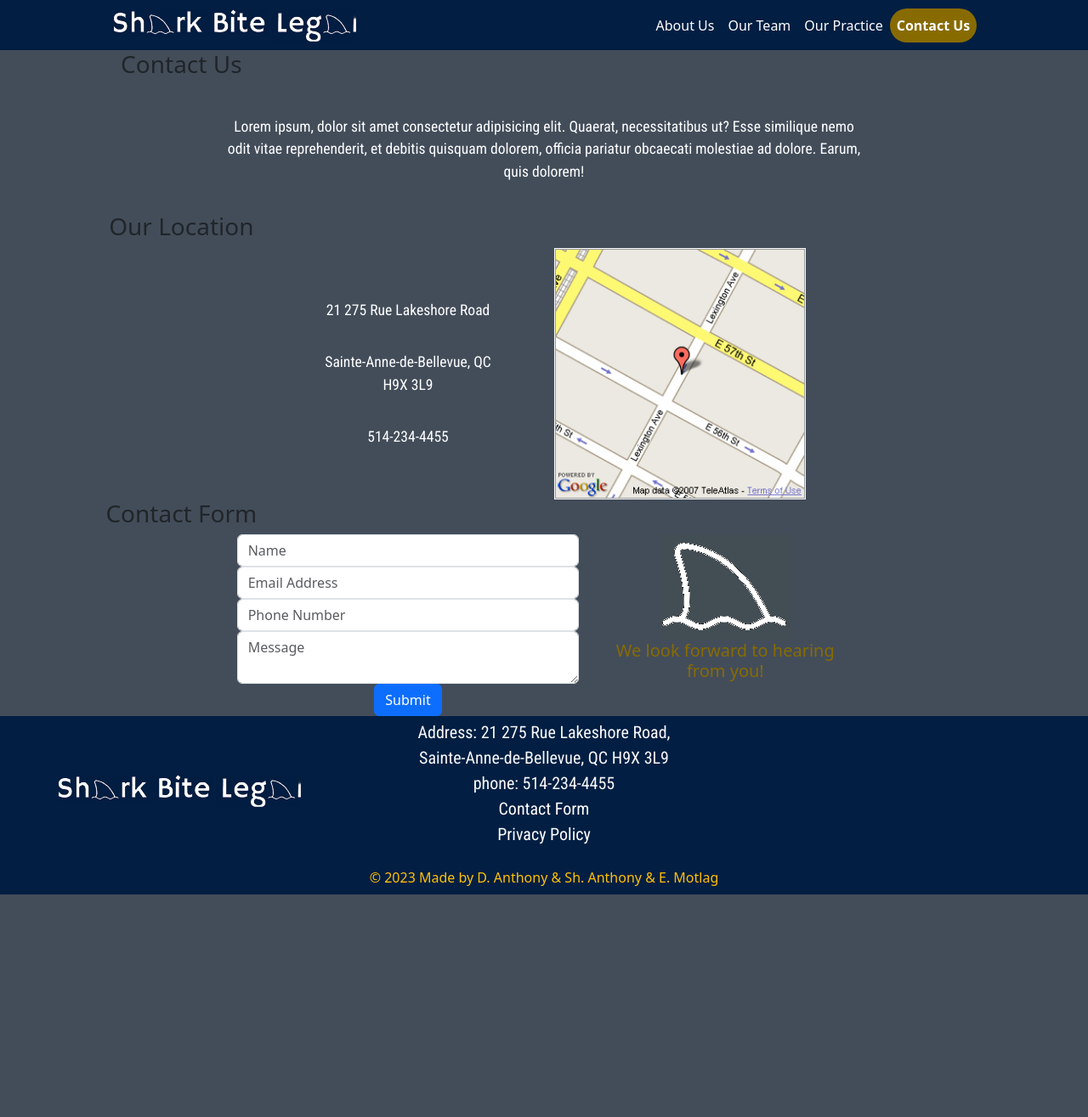
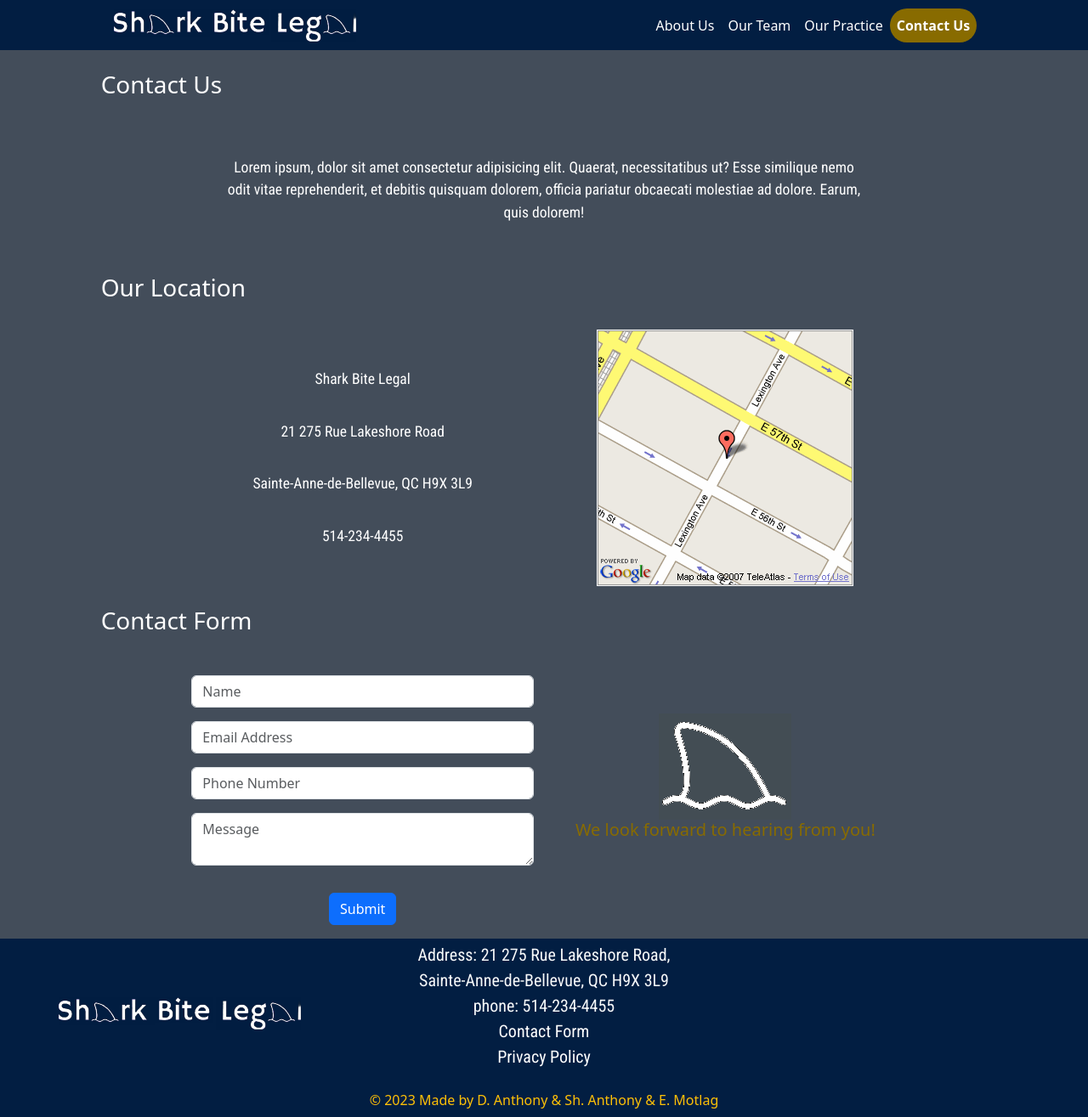
Before and after one commit to Dom-Ant/FSD08SharkBiteLegal, a PHP site: page /Contact.html in a window 1280 px wide. Shown: the whole page at 85% size. Before the commit the page ends 1053 px from the top, so only its background shows below. Run offline with PHP 8.4, Linux system fonts and the light colour scheme.

Commit message:
contact update

```diff
--- a/CSS/Main.css
+++ b/CSS/Main.css
@@ -101,6 +101,10 @@ h5{
 
 }
 
+.contactTitles {
+    color: #FFFFFF;
+}
+
 /* Footer */
 
 #footer{
--- a/Contact.html
+++ b/Contact.html
@@ -41,8 +41,8 @@
     </header>
     <!-- Main page-->
     <div class="container-fluid">
-        <div class="row justify-content-start text-center">
-            <div class="col-md-2 offset-md-1">
+        <div class="row justify-content-start">
+            <div class="contactTitles col-md-2 offset-md-1 mt-4 mb-4">
                 <h3>Contact Us</h3>
             </div>
         </div>
@@ -56,18 +56,19 @@
     </div>
 
     <div class="container-fluid">
-        <div class="row justify-content-start text-center">
-            <div class="col-md-2 offset-md-1">
+        <div class="row justify-content-start">
+            <div class="contactTitles col-md-2 offset-md-1 mt-4 mb-4">
                 <h3>Our Location</h3>
             </div>
         </div>
         <div class="row justify-content-center text-center">
-            <div class="col-md-3 align-self-center">
+            <div class="col-md-4 align-self-center">
+                <p>Shark Bite Legal</p>
                 <p>21 275 Rue Lakeshore Road</p>
                 <p>Sainte-Anne-de-Bellevue, QC H9X 3L9</p>
                 <p>514-234-4455</p>
             </div>
-            <div class="col-md-3">
+            <div class="col-md-4">
                 <a href="google.ca">
                     <img src="images/introgmaps_15a.png" class="img-fluid">
                 </a>
@@ -76,8 +77,8 @@
     </div>
 
     <div class="container-fluid">
-        <div class="row justify-content-start text-center">
-            <div class="col-md-2 offset-md-1">
+        <div class="row justify-content-start">
+            <div class="contactTitles col-md-2 offset-md-1 mt-4 mb-4">
                 <h3>Contact Form</h3>
             </div>
         </div>
@@ -85,24 +86,25 @@
 
     <div class="container-fluid">
         <div class="row justify-content-center text-center">
-            <div class="col-md-4">
+            <div class="col-md-4 align-self-center">
                 <form>
-                    <div class="form-group">
+                    <div class="form-group my-3">
                         <input type="text" class="form-control" placeholder="Name">
                     </div>
-                    <div class="form-group">
+                    <div class="form-group my-3">
                         <input type="email" class="form-control" placeholder="Email Address">
                     </div>
-                    <div class="form-group">
+                    <div class="form-group my-3">
                         <input type="text" class="form-control" placeholder="Phone Number">
                     </div>
-                    <div class="form-group">
+                    <div class="form-group my-3">
                         <textarea class="form-control" placeholder="Message"></textarea>
                     </div>
-                    <button type="submit" class="btn btn-primary">Submit</button>
+                    <button type="submit" class="btn btn-primary my-3">Submit</button>
                 </form>
             </div>
-            <div class="col-md-3">
+
+            <div class="col-md-4 align-self-center pb-5">
                 <img src="images/logosmall.png">
                 <h5>We look forward to hearing from you!</h2>
             </div>
```
